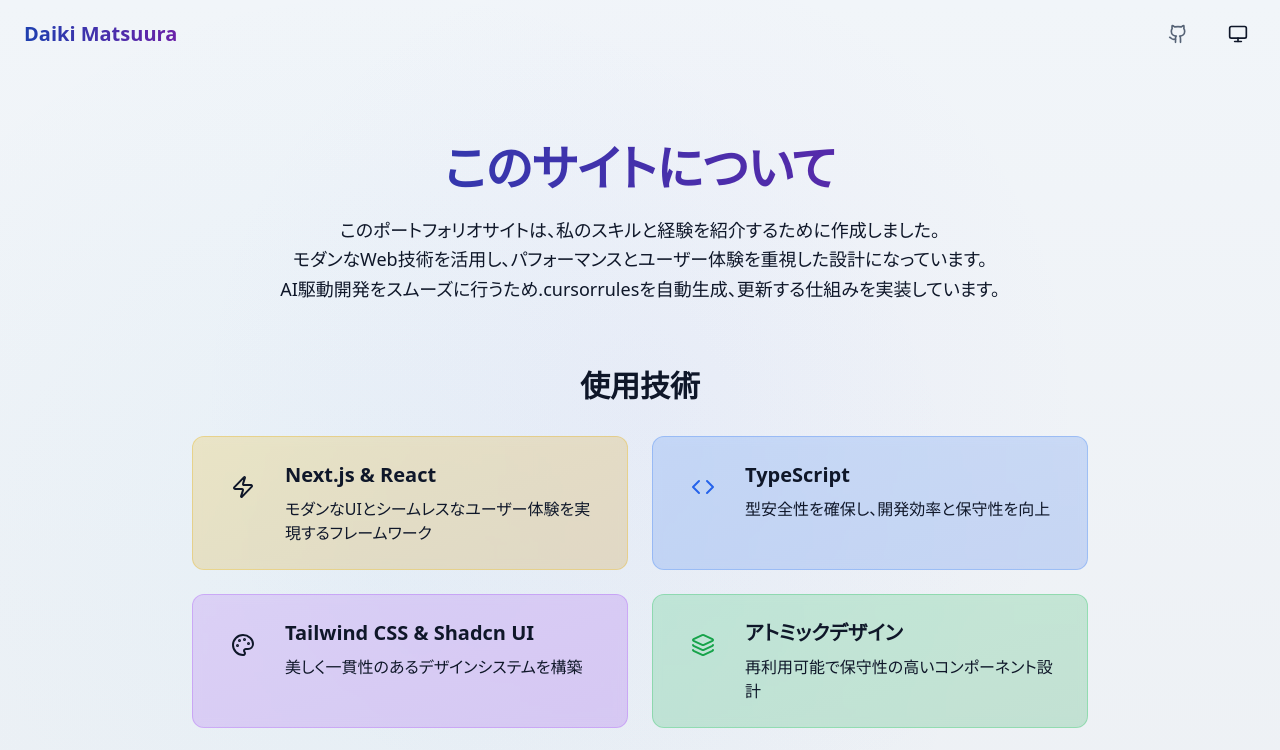
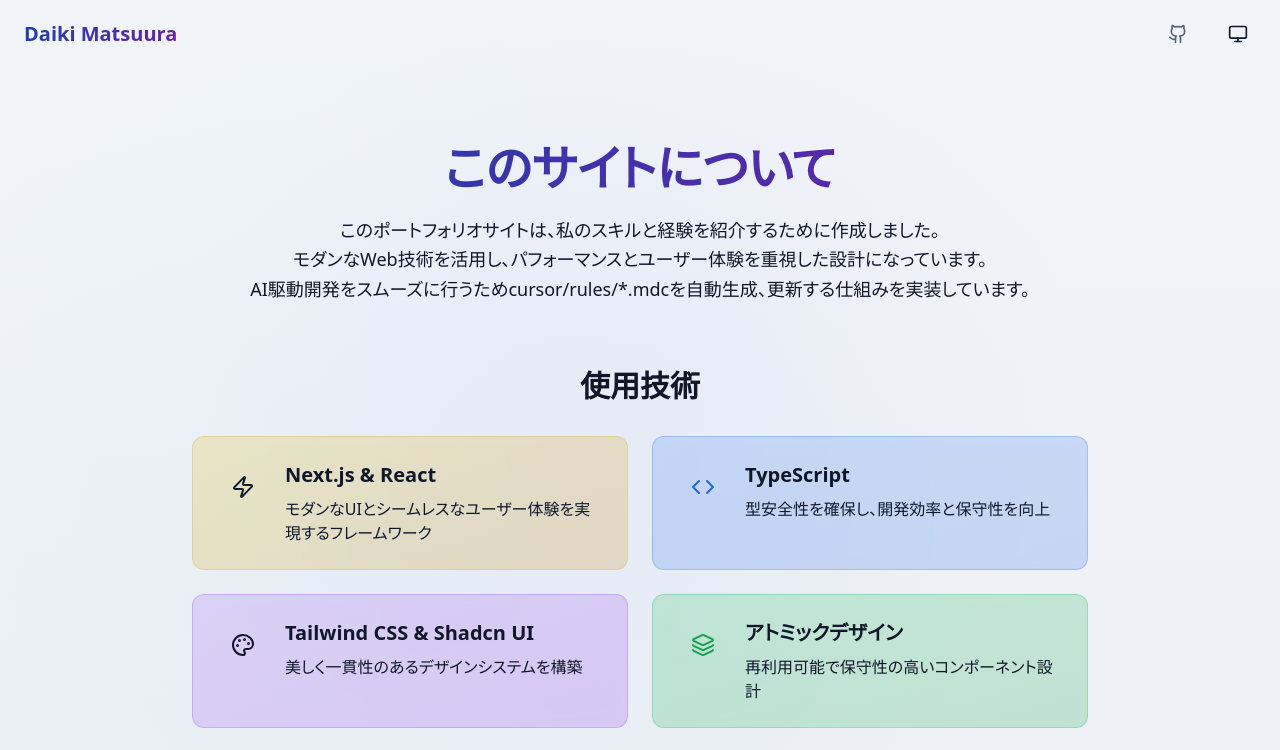
Before and after one commit to daikimatsura/portfolio, a Next.js app: page /introduction-this-site in a window 1280 px wide. Shown: the top 750 px of the page. Built offline with nearby package versions, Linux system fonts and the light colour scheme.

Commit message:
update: 説明文

```diff
--- a/src/components/molecules/IntroductionThisSite/IntroductionThisSite.tsx
+++ b/src/components/molecules/IntroductionThisSite/IntroductionThisSite.tsx
@@ -207,7 +207,7 @@ export const IntroductionThisSite = ({ className }: { className?: string }) => {
               <br />
               モダンなWeb技術を活用し、パフォーマンスとユーザー体験を重視した設計になっています。
               <br />
-              AI駆動開発をスムーズに行うため.cursorrulesを自動生成、更新する仕組みを実装しています。
+              AI駆動開発をスムーズに行うためcursor/rules/*.mdcを自動生成、更新する仕組みを実装しています。
             </motion.p>
           </motion.div>
 
```
Also changed, not shown: 1 other file (tests, documents, lock files or other folders).
